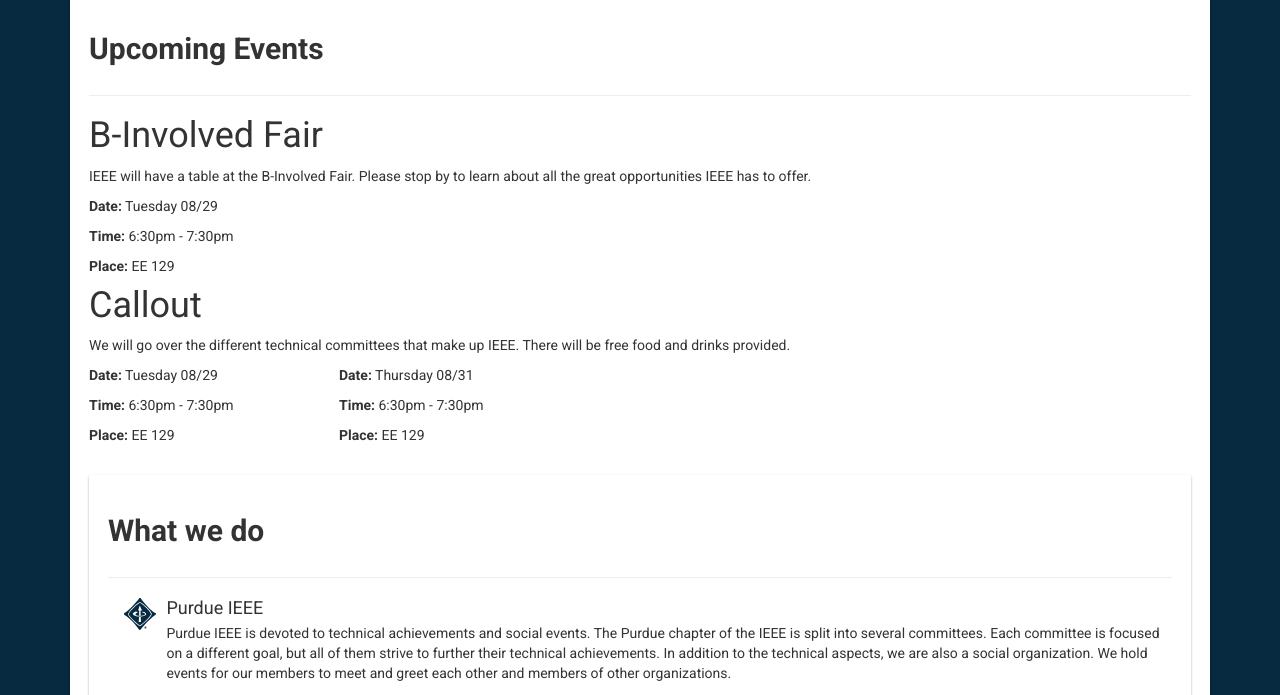
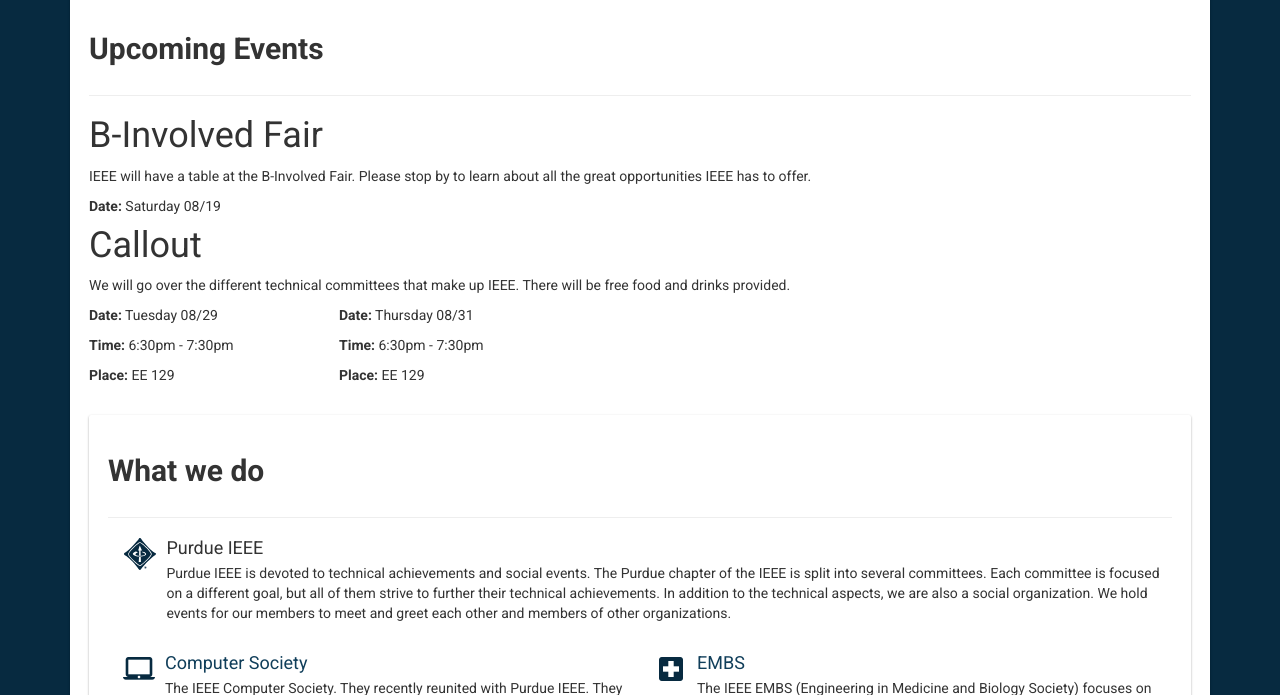
Before and after one commit to PurdueIEEE/old-IEEE-Website, a PHP site: page / in a window 1280 px wide. Shown: the part 612-1307 px from the top of the page. Run offline with PHP 8.4, Linux system fonts and the light colour scheme; some libraries are stand-ins or nearby versions.

Commit message:
Fix B-Involved time

```diff
--- a/events.php
+++ b/events.php
@@ -15,9 +15,7 @@
 
 <h1 style="margin-top: 0">B-Involved Fair</h1>
 <p>IEEE will have a table at the B-Involved Fair. Please stop by to learn about all the great opportunities IEEE has to offer.</p>
-<p><strong>Date:</strong> Tuesday 08/29 </p>
-<p><strong>Time:</strong> 6:30pm - 7:30pm </p>
-<p><strong>Place:</strong> EE 129</p>
+<p><strong>Date:</strong> Saturday 08/19</p>
 
 <h1 style="margin-top: 0">Callout</h1>
 <p>We will go over the different technical committees that make up IEEE. There will be free food and drinks provided.</p>
```
